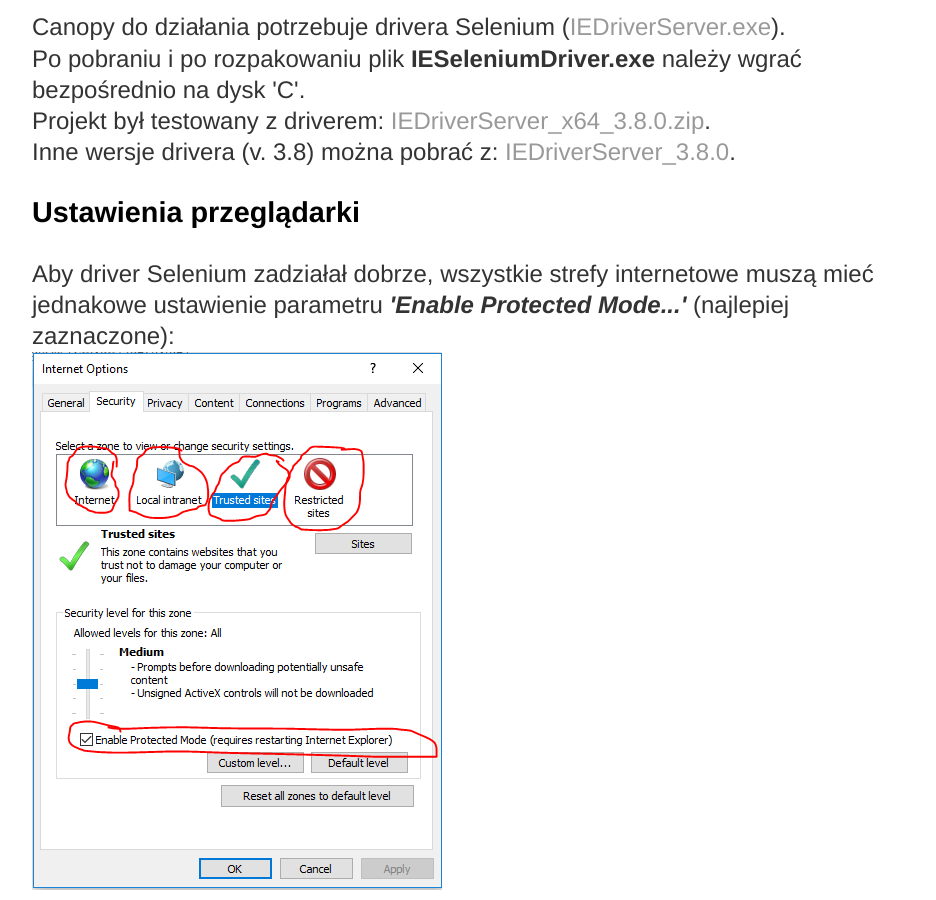
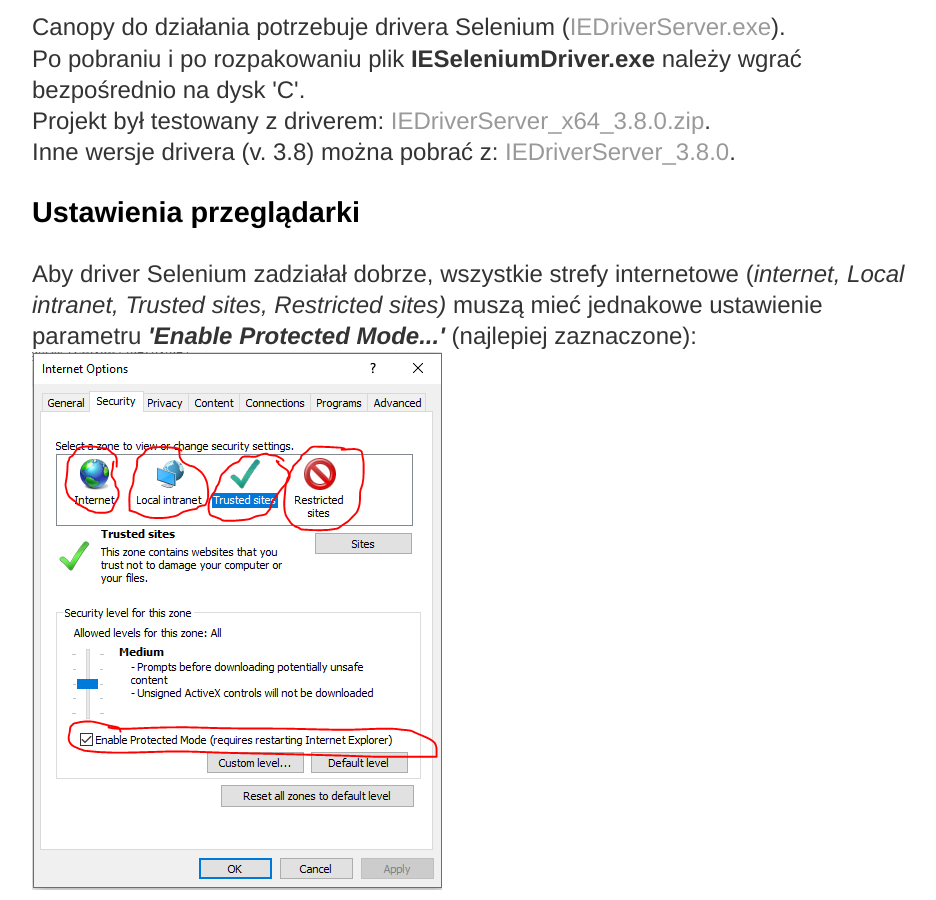
Before and after one commit to zbigniew-gajewski/fs-bossa-nol-runner, a Jekyll site: the page built from docs/index.html, in a window 1280 px wide and 900 px high, scrolled down 923 px. Shown: the whole window, without its empty margins (160-1096 px from the left). Built offline with Jekyll 4.4.1, drawn with Linux system fonts in a browser that asks for light colours.

Commit message:
Docs updated

```diff
--- a/docs/index.html
+++ b/docs/index.html
@@ -57,7 +57,8 @@ title: Nol3 runner
 
 	<h3>Ustawienia przeglądarki</h3>
 	<p>
-		Aby driver Selenium zadziałał dobrze, wszystkie strefy internetowe muszą mieć jednakowe ustawienie parametru
+		Aby driver Selenium zadziałał dobrze, wszystkie strefy internetowe (<em>internet, Local intranet, Trusted sites, Restricted sites)</em>
+			muszą mieć jednakowe ustawienie parametru
 		<strong><em>'Enable Protected Mode...'</em></strong> (najlepiej zaznaczone):
 		</br>
 		<img src="{{ site.baseurl }}/assets/BrowserSettings.png"></img>
```
